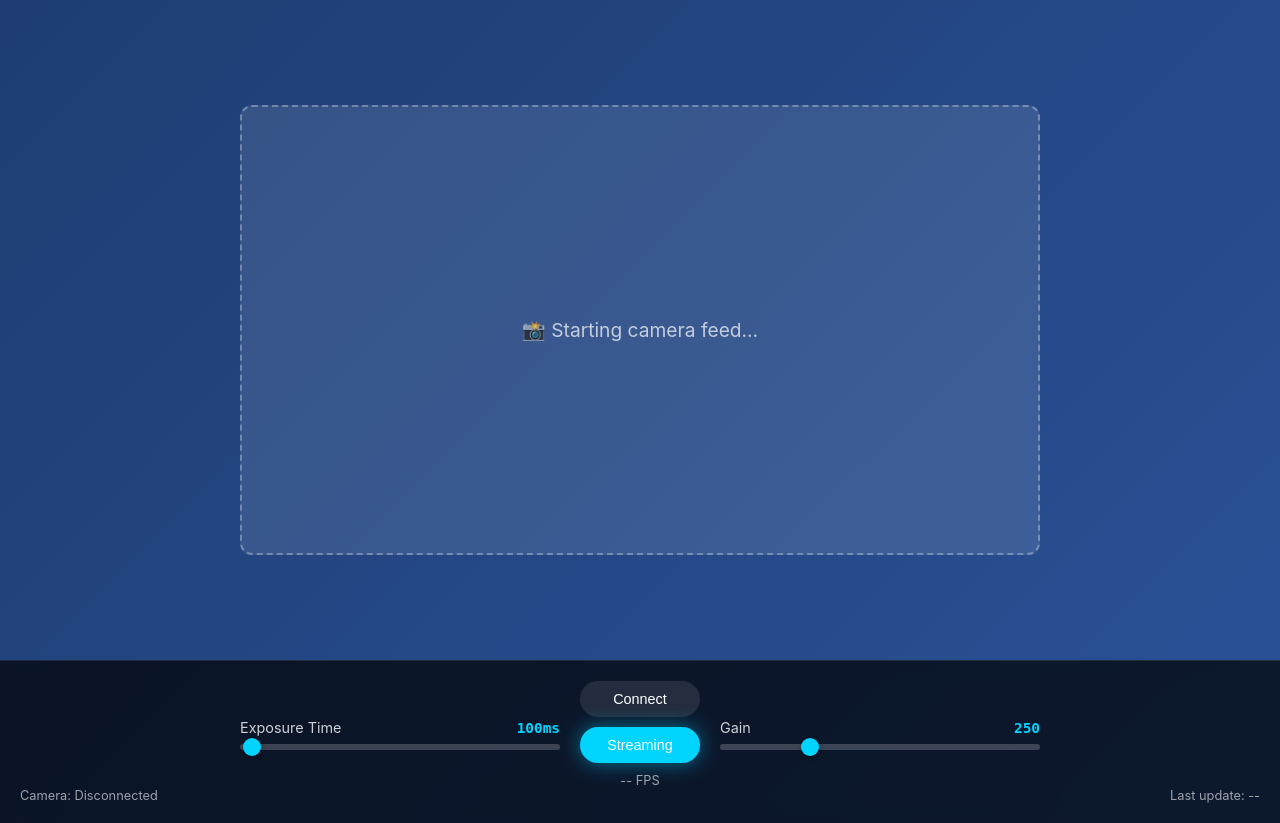
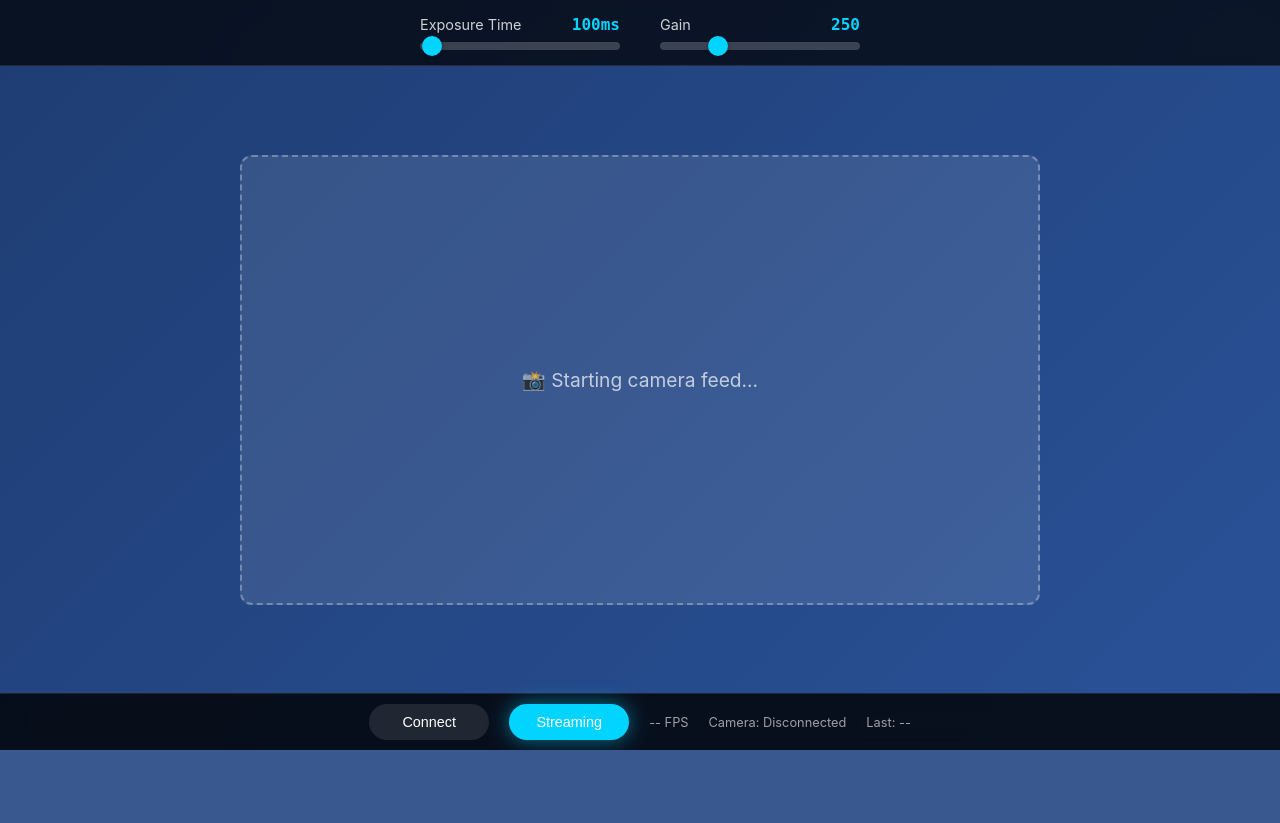
Before and after one commit to HeadCase/obscam, a Flask app: page / in a window 1280 px wide. Shown: the part 50-873 px from the top of the page. After the commit the page ends 800 px from the top, so only its background shows below. Run offline with Flask 3, Linux system fonts and the light colour scheme; parts of the project's set-up code (start-up, migrations or seed data) failed here and were passed over.

Commit message:
feat(html): proper image container

```diff
--- a/src/obscam/templates/index.html
+++ b/src/obscam/templates/index.html
@@ -69,33 +69,104 @@
             background: #dc3545;
         }
 
-        /* Main Feed Container */
+        /* Top Controls Above Image */
+        .top-controls {
+            background: rgba(0,0,0,0.7);
+            backdrop-filter: blur(10px);
+            padding: 15px 20px;
+            border-bottom: 1px solid rgba(255,255,255,0.1);
+            display: flex;
+            justify-content: center;
+            gap: 40px;
+            align-items: center;
+            flex-wrap: wrap;
+        }
+
+        .top-control-group {
+            display: flex;
+            flex-direction: column;
+            gap: 8px;
+            min-width: 200px;
+        }
+
+        .top-control-label {
+            font-size: 0.9rem;
+            color: rgba(255,255,255,0.8);
+            display: flex;
+            justify-content: space-between;
+            align-items: center;
+        }
+
+        .top-control-value {
+            font-family: monospace;
+            font-weight: bold;
+            color: #00d4ff;
+            font-size: 1rem;
+        }
+
+        .top-control-slider {
+            width: 100%;
+            height: 8px;
+            border-radius: 4px;
+            background: rgba(255,255,255,0.2);
+            outline: none;
+            -webkit-appearance: none;
+        }
+
+        .top-control-slider::-webkit-slider-thumb {
+            -webkit-appearance: none;
+            width: 20px;
+            height: 20px;
+            border-radius: 50%;
+            background: #00d4ff;
+            cursor: pointer;
+            box-shadow: 0 2px 6px rgba(0,0,0,0.3);
+        }
+
+        .top-control-slider::-moz-range-thumb {
+            width: 20px;
+            height: 20px;
+            border-radius: 50%;
+            background: #00d4ff;
+            cursor: pointer;
+            border: none;
+            box-shadow: 0 2px 6px rgba(0,0,0,0.3);
+        }
+
+        /* Main Feed Container - FULL WINDOW */
         .feed-container {
             flex: 1;
             display: flex;
             align-items: center;
             justify-content: center;
-            padding: 10px;
+            padding: 0;
+            margin: 0;
             position: relative;
+            overflow: hidden;
         }
 
         .image-wrapper {
             width: 100%;
-            height: calc(100vh - 160px); /* Leave room for controls */
+            height: 100%;
             display: flex;
             align-items: center;
             justify-content: center;
             position: relative;
+            margin: 0;
+            padding: 0;
         }
 
         .camera-image {
-            /* TARGET THE IMAGE ITSELF for maximum size on desktop */
-            width: 85vw;  /* Image uses 85% of viewport width */
-            height: 75vh; /* Image uses 75% of viewport height */
+            /* FULL BROWSER WINDOW SCALING - ALL DEVICES */
+            width: 100vw;
+            height: calc(100vh - 140px); /* Account for header + top controls + bottom controls */
+            max-width: 100vw;
+            max-height: calc(100vh - 140px);
             object-fit: contain;
-            border-radius: 8px;
-            box-shadow: 0 8px 32px rgba(0,0,0,0.3);
+            border-radius: 0;
+            box-shadow: none;
             transition: opacity 0.2s ease;
+            display: block;
         }
 
         .placeholder {
@@ -112,78 +183,17 @@
             color: rgba(255,255,255,0.7);
         }
 
-        /* Control Panel */
-        .controls {
-            background: rgba(0,0,0,0.7);
+        /* Bottom Control Panel - Minimal */
+        .bottom-controls {
+            background: rgba(0,0,0,0.8);
             backdrop-filter: blur(10px);
-            padding: 20px;
+            padding: 10px 20px;
             border-top: 1px solid rgba(255,255,255,0.1);
-        }
-
-        .controls-grid {
-            display: grid;
-            grid-template-columns: 1fr auto 1fr;
+            display: flex;
+            justify-content: center;
+            align-items: center;
             gap: 20px;
-            align-items: center;
-            max-width: 800px;
-            margin: 0 auto;
-        }
-
-        .control-group {
-            display: flex;
-            flex-direction: column;
-            gap: 8px;
-        }
-
-        .control-label {
-            font-size: 0.9rem;
-            color: rgba(255,255,255,0.8);
-            display: flex;
-            justify-content: space-between;
-            align-items: center;
-        }
-
-        .control-value {
-            font-family: monospace;
-            font-weight: bold;
-            color: #00d4ff;
-        }
-
-        .control-slider {
-            width: 100%;
-            height: 6px;
-            border-radius: 3px;
-            background: rgba(255,255,255,0.2);
-            outline: none;
-            -webkit-appearance: none;
-        }
-
-        .control-slider::-webkit-slider-thumb {
-            -webkit-appearance: none;
-            width: 18px;
-            height: 18px;
-            border-radius: 50%;
-            background: #00d4ff;
-            cursor: pointer;
-            box-shadow: 0 2px 6px rgba(0,0,0,0.3);
-        }
-
-        .control-slider::-moz-range-thumb {
-            width: 18px;
-            height: 18px;
-            border-radius: 50%;
-            background: #00d4ff;
-            cursor: pointer;
-            border: none;
-            box-shadow: 0 2px 6px rgba(0,0,0,0.3);
-        }
-
-        /* Control Buttons */
-        .control-buttons {
-            display: flex;
-            flex-direction: column;
-            gap: 10px;
-            align-items: center;
+            flex-wrap: wrap;
         }
 
         .control-btn {
@@ -218,13 +228,17 @@
         /* Status Info */
         .status-info {
             display: flex;
-            justify-content: space-between;
+            gap: 20px;
             align-items: center;
             font-size: 0.8rem;
             color: rgba(255,255,255,0.6);
         }
 
-        /* Responsive Design */
+        .status-info span {
+            white-space: nowrap;
+        }
+
+        /* Responsive Design - ALL DEVICES GET FULL WINDOW */
         @media (max-width: 768px) {
             .header {
                 padding: 8px 15px;
@@ -279,7 +307,30 @@
             </div>
         </header>
 
-        <!-- Main Camera Feed -->
+        <!-- Top Controls - Above Image -->
+        <div class="top-controls">
+            <!-- Exposure Control -->
+            <div class="top-control-group">
+                <label class="top-control-label">
+                    Exposure Time
+                    <span class="top-control-value" id="exposure-value">100ms</span>
+                </label>
+                <input type="range" class="top-control-slider" id="exposure-slider"
+                       min="1" max="10000" value="100" step="1">
+            </div>
+
+            <!-- Gain Control -->
+            <div class="top-control-group">
+                <label class="top-control-label">
+                    Gain
+                    <span class="top-control-value" id="gain-value">250</span>
+                </label>
+                <input type="range" class="top-control-slider" id="gain-slider"
+                       min="50" max="800" value="250" step="1">
+            </div>
+        </div>
+
+        <!-- Main Camera Feed - FULL WINDOW -->
         <main class="feed-container">
             <div class="image-wrapper">
                 <div class="placeholder" id="camera-image">
@@ -288,21 +339,8 @@
             </div>
         </main>
 
-        <!-- Control Panel -->
-        <div class="controls">
-            <div class="controls-grid">
-                <!-- Exposure Control -->
-                <div class="control-group">
-                    <label class="control-label">
-                        Exposure Time
-                        <span class="control-value" id="exposure-value">100ms</span>
-                    </label>
-                    <input type="range" class="control-slider" id="exposure-slider"
-                           min="1" max="10000" value="100" step="1">
-                </div>
-
-                <!-- Control Buttons -->
-                <div class="control-buttons">
+        <!-- Bottom Control Panel - Minimal -->
+        <div class="bottom-controls">
             <button class="control-btn" id="connect-btn" onclick="connectCamera()">
                 Connect
             </button>
@@ -310,23 +348,9 @@
                 Streaming
             </button>
             <div class="fps-display" id="fps-display">-- FPS</div>
-                </div>
-
-                <!-- Gain Control -->
-                <div class="control-group">
-                    <label class="control-label">
-                        Gain
-                        <span class="control-value" id="gain-value">250</span>
-                    </label>
-                    <input type="range" class="control-slider" id="gain-slider"
-                           min="50" max="800" value="250" step="1">
-                </div>
-            </div>
-
-            <!-- Status Info -->
             <div class="status-info">
-                <span id="status-left">Camera: <span id="camera-status">Initializing</span></span>
-                <span id="status-right">Last update: <span id="last-update">--</span></span>
+                <span>Camera: <span id="camera-status">Initializing</span></span>
+                <span>Last: <span id="last-update">--</span></span>
             </div>
         </div>
     </div>
@@ -553,6 +577,9 @@
                     connectCamera();
                 }
             });
+
+            // Initialize slider values
+            updateSliderDisplays();
         });
 
         // Start the application
```
Also changed, not shown: other parts of src/obscam/templates/index.html (+27 -13 lines). Lines whose indentation alone changed are shown as unchanged.
